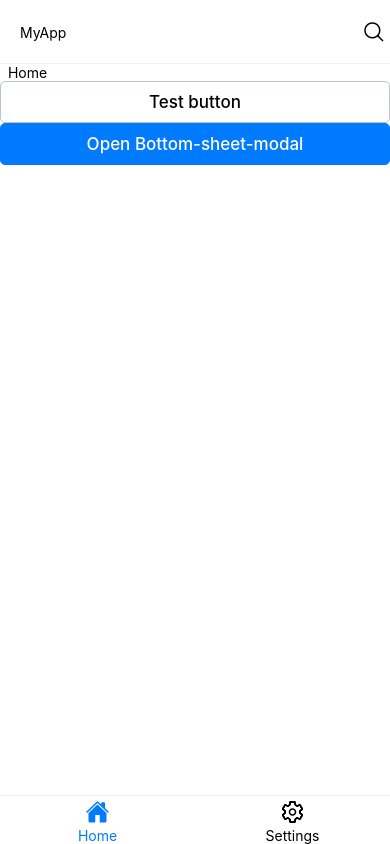
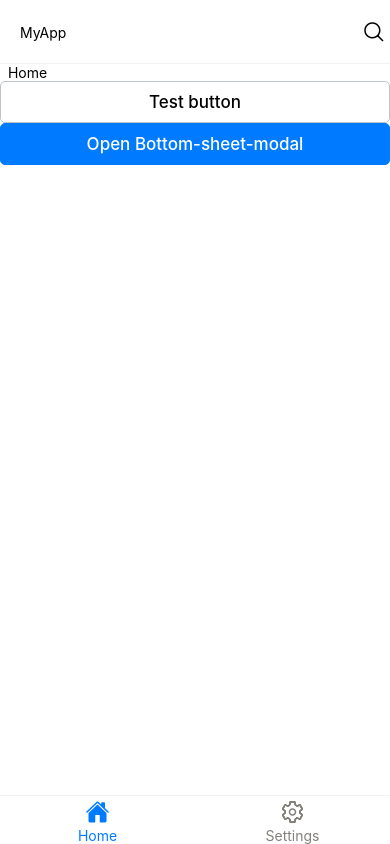
Before and after one commit to mrDav90/react-native-library, a React Native app: screen / in a window 390 px wide. Built offline with nearby package versions, Linux system fonts and the light colour scheme.

Commit message:
new updates

```diff
--- a/components/bottom-sheet-modal/BottomSheetModal.tsx
+++ b/components/bottom-sheet-modal/BottomSheetModal.tsx
@@ -1,5 +1,5 @@
 import {  StyleSheet , Modal , TouchableWithoutFeedback , Animated, TouchableOpacity } from 'react-native'
-import { View } from '..';
+import { COLORS, View } from '..';
 import React, { useEffect, useRef , useMemo , useCallback, useContext } from 'react'
 import BottomSheet from '@gorhom/bottom-sheet';
 import { ThemeContext } from '../provider/Provider';
@@ -98,7 +98,7 @@ const BottomSheetModal = (bottomSheetModalProps : BottomSheetModalProps) => {
                                 // shadowRadius : 5 ,
                                 // shadowOpacity : 0.5 ,
                                 borderWidth : 0.5 ,
-                                borderColor : Theme.colors.divider_color
+                                borderColor : COLORS.divider_color
                             }}
                             handleIndicatorStyle={{backgroundColor: theme.principal_color }}
 
--- a/components/button/Button.tsx
+++ b/components/button/Button.tsx
@@ -1,6 +1,6 @@
 import { StyleSheet, Text, View , TouchableOpacity , TouchableOpacityProps, StyleProp, ViewStyle, TextStyle, ActivityIndicator } from 'react-native'
 import React, { useContext, useEffect } from 'react'
-import { Theme } from '..'
+import { COLORS, Theme } from '..'
 import { ThemeContext } from '../provider/Provider'
 
 interface ButtonProps extends TouchableOpacityProps  {
@@ -23,7 +23,7 @@ const Button = (buttonProps : ButtonProps) => {
 
     const styles  = StyleSheet.create<ButtonStyles>({
       container : {
-        backgroundColor : buttonProps.type === "primary" && Theme.colors.primary_color as any || "transparent"   ,
+        backgroundColor : buttonProps.type === "primary" && COLORS.primary_color as any || "transparent"   ,
         flex : 1 ,
         flexDirection : "row" ,
         justifyContent : "center",
@@ -33,10 +33,10 @@ const Button = (buttonProps : ButtonProps) => {
         borderRadius : 5 ,
         opacity : buttonProps.disabled ? 0.7 : 1 ,
         borderWidth : 1 ,
-        borderColor : buttonProps.type === "primary" && Theme.colors.primary_color || buttonProps.type ===  "ghost" &&  Theme.colors.primary_color || Theme.colors.default_color
+        borderColor : buttonProps.type === "primary" && COLORS.primary_color || buttonProps.type ===  "ghost" &&  COLORS.primary_color || COLORS.default_color
       } ,
       text : {
-        color : buttonProps.type === "primary" && "#fff" || buttonProps.type === "ghost" && Theme.colors.primary_color as any  ||  theme.principal_color ,
+        color : buttonProps.type === "primary" && "#fff" || buttonProps.type === "ghost" && COLORS.primary_color as any  ||  theme.principal_color ,
         fontSize: 17 ,
         fontWeight : "500"
       }
@@ -54,7 +54,7 @@ const Button = (buttonProps : ButtonProps) => {
             <ActivityIndicator
               color={
                   buttonProps.type === "primary" && "#fff" ||
-                  buttonProps.type === "ghost" && Theme.colors.primary_color as any ||
+                  buttonProps.type === "ghost" && COLORS.primary_color as any ||
                   null
               }
             />
--- /dev/null
+++ b/components/colors/index.tsx
@@ -0,0 +1,5 @@
+export const COLORS = {
+    primary_color : "#007AFF",
+    divider_color : "rgba(160, 170, 166, 0.16)",
+    default_color : "#bdc3c7"
+}
--- a/components/index.tsx
+++ b/components/index.tsx
@@ -9,3 +9,4 @@ export {default as Toast} from "./toast/index";
 export {default as Button} from "./button/index";
 export {default as Switch} from "./switch/index";
 export {default as BottomSheetModal} from "./bottom-sheet-modal/index";
+export {COLORS} from "./colors/index"
--- a/components/switch/Switch.tsx
+++ b/components/switch/Switch.tsx
@@ -1,6 +1,7 @@
 import { StyleSheet, Switch, SwitchProps , Text, View } from 'react-native'
 import React from 'react'
-import { Theme } from '..'
+import { COLORS } from '../colors'
+
 
 interface SwitchCusProps extends SwitchProps {
     color ?: string
@@ -9,7 +10,7 @@ interface SwitchCusProps extends SwitchProps {
 const SwitchCus = ( switchCusProps : SwitchCusProps) => {
   return (
     <View>
-      <Switch {...switchCusProps} trackColor={{true : switchCusProps.color ? switchCusProps.color : Theme.colors.primary_color  }} />
+      <Switch {...switchCusProps} trackColor={{true : switchCusProps.color ? switchCusProps.color : COLORS.primary_color  }} />
     </View>
   )
 }
--- a/components/tabbar/TabBar.tsx
+++ b/components/tabbar/TabBar.tsx
@@ -5,54 +5,23 @@ import { Ionicons } from '@expo/vector-icons';
 import { TabBarProps } from './TabBarProps';
 import { NavigationContainer } from '@react-navigation/native';
 import { ThemeContext } from '../provider/Provider';
-import {Theme} from "./../../components"
+import {COLORS, Theme} from "./../../components"
 
 const Tab = createBottomTabNavigator();
 const TabBar = (tabBarProps : TabBarProps) => {
   const themeContext = useContext(ThemeContext);
   const theme : any = themeContext === "light" && Theme.lightMode || themeContext === "dark" && Theme.darkMode;
-  // const screenOptions : any = {
-  //   headerTitleAlign : "left",
-  //   headerShadowVisible : false ,
-  //   headerTitle : ()=> {
-  //     return <Text style={{color:theme.principal_color}} > {tabBarProps?.header?.title ? tabBarProps?.header?.title : "App" } </Text>
-  //   } ,
-  //   headerTitleStyle : {
-  //     color :  theme.principal_color
-  //   } ,
-  //   headerStyle : {
-  //     backgroundColor : theme.tab_bg_color ,
-  //     borderBottomWidth : 1 ,
-  //     borderBottomColor : Theme.colors.divider_color ,
-  //   } ,
-  //   tabBarShowLabel : true ,
-  //   tabBarStyle : {
-  //     backgroundColor :  theme.tab_bg_color,
-  //     borderTopWidth : 1 ,
-  //     borderTopColor : Theme.colors.divider_color
-  //   },
-  //   tabBarActiveTintColor : theme.principal_color ,
-  //   headerRight:()=>{
-  //     return (
-  //         <View>
-  //           {
-  //             tabBarProps?.header?.headerRight ? tabBarProps?.header?.headerRight : <Text>header right</Text>
-  //           }
-  //         </View>
-  //     )
-  //   }
-  // };
 
   const customizeIcon = (focused : boolean , defaultIconName : any , focusedIconName : any ) => {
       return <Ionicons
           name={ focused ? defaultIconName : focusedIconName}
           size={24}
-          color={focused ? Theme.colors.primary_color : theme.principal_color }
+          color={focused ? COLORS.primary_color : theme.tab_color }
       />
   }
 
   const customizeLabel = (focused : boolean , labelText : string) => {
-      return <Text style={{color : focused ?  Theme.colors.primary_color : theme.principal_color}} > {labelText} </Text>
+      return <Text style={{color : focused ?  COLORS.primary_color : theme.tab_color}} > {labelText} </Text>
   }
 
   return (
@@ -73,13 +42,13 @@ const TabBar = (tabBarProps : TabBarProps) => {
             headerStyle : {
               backgroundColor : theme.tab_bg_color ,
               borderBottomWidth : 1 ,
-              borderBottomColor : Theme.colors.divider_color ,
+              borderBottomColor : COLORS.divider_color ,
             } ,
             tabBarShowLabel : true ,
             tabBarStyle : {
               backgroundColor :  theme.tab_bg_color,
               borderTopWidth : 1 ,
-              borderTopColor : Theme.colors.divider_color
+              borderTopColor : COLORS.divider_color
             },
             tabBarActiveTintColor : theme.principal_color ,
             headerRight:()=>{
--- a/components/theme/index.tsx
+++ b/components/theme/index.tsx
@@ -1,14 +1,10 @@
 export default {
-    colors : {
-        primary_color : "#007AFF",
-        divider_color : "rgba(160, 170, 166, 0.16)",
-        default_color : "#bdc3c7"
-    } ,
     lightMode : {
         principal_color : "#000" ,
         principal_bg_color : "#fff",
         relevant_bg_color : "#fff" ,
         tab_bg_color : "#fff" ,
+        tab_color : "#84817a" ,
         modal_bg_color : "#fff"
     } ,
     darkMode : {
@@ -16,7 +12,7 @@ export default {
         principal_bg_color :"#000" ,
         relevant_bg_color : "#1a1a1a" ,
         tab_bg_color : "#0e0e0e" ,
+        tab_color : "#fff" ,
         modal_bg_color : "#0e0e0e"
     }
-
 }
```
